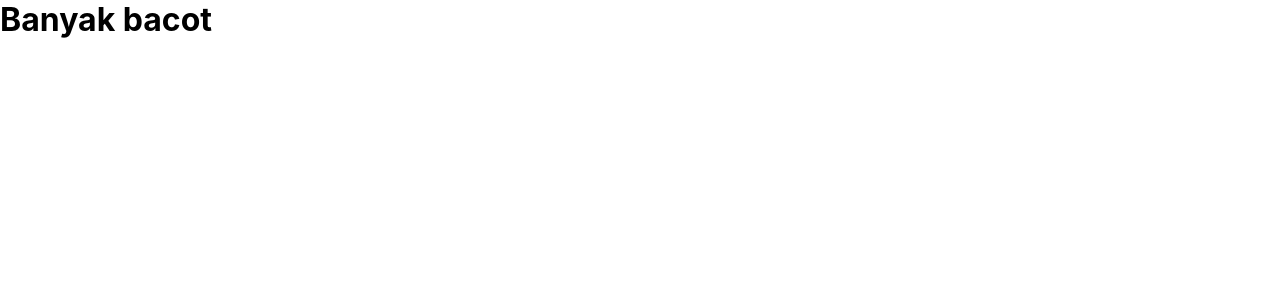
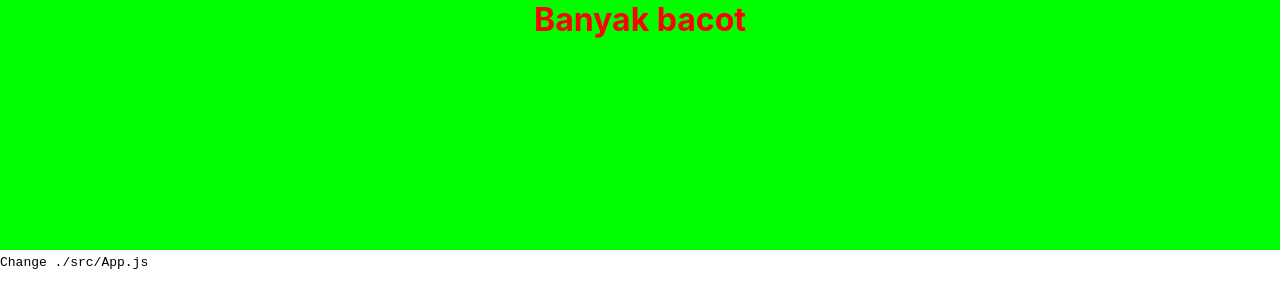
Before and after one commit to iqbalfasri/basic-react-parcel, a React app: page / in a window 1280 px wide. Shown: the top 308 px of the page. Built offline with nearby package versions, Linux system fonts and the light colour scheme.

Commit message:
auto open in browser

```diff
--- a/package.json
+++ b/package.json
@@ -5,7 +5,7 @@
     "main": "index.js",
     "scripts": {
         "test": "echo \"Error: no test specified\" && exit 1",
-        "start": "parcel ./public/index.html --out-dir build -p 6969",
+        "start": "parcel ./public/index.html --out-dir build -p 6969 --open",
         "build": "parcel build ./public/index.html --out-dir build",
         "build-no-cache": "parcel build ./public/index.html --out-dir build --no-cache"
     },
--- a/src/App.js
+++ b/src/App.js
@@ -1,11 +1,18 @@
 import React, { Component } from 'react';
 
 // Import Css
-import './App.css';
+import './App.scss';
 
 class App extends Component {
     render() {
-        return <h1>Banyak bacot</h1>;
+        return (
+            <div className="contain">
+                <div className="main">
+                    <h1>Banyak bacot</h1>
+                </div>
+                <p><code>Change ./src/App.js</code></p>
+            </div>
+        );
     }
 }
 
--- a/src/App.css
+++ b/src/App.scss
@@ -7,3 +7,13 @@
 body {
     font-family: -apple-system, BlinkMacSystemFont, 'Segoe UI', Roboto, Oxygen, Ubuntu, Cantarell, 'Open Sans', 'Helvetica Neue', sans-serif;
 }
+
+.main {
+    text-align: center;
+    width: 100%;
+    background: lime;
+    height: 250px;
+    h1 {
+        color: red;
+    }
+}
```
